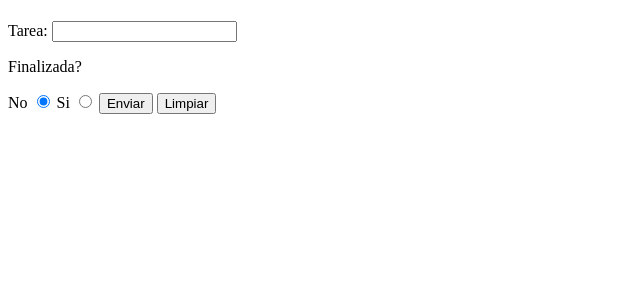
After one commit to jnatmed/to-do-list-paw, a PHP site: page /new.task.view.php in a window 1280 px wide. The commit adds this page. Shown: the top 300 px of the page, without its empty margins (0-640 px from the left). Run offline with PHP 8.4, Linux system fonts and the light colour scheme; data that the repository does not hold is empty.

Commit message:
Iteracion 4: Form alta task, procesa POST, revisa ruta en , rutea con ifs

```diff
--- a/index.view.php
+++ b/index.view.php
@@ -8,6 +8,11 @@
         <h1><?= $nombre_lista ?></h1>
     </header>
     <main>
+        <section id="mensajes">
+            <?php foreach ($mensajes_usuario as $mensaje) : ?>
+                <p><?= $mensaje ?></p>
+            <?php endforeach ?>
+        </section>
         <section id="pendientes">
             <h1>Tareas Pendientes</h1>
             <ul>
--- /dev/null
+++ b/new.task.view.php
@@ -0,0 +1,24 @@
+<!DOCTYPE html>
+<html>
+<head>
+    <title><?= $dueño ?> To-Do List</title>
+</head>
+<body>
+    <header>
+        <h1><?= $nombre_lista ?></h1>
+    </header>
+    <main>
+        <form action="/save_task" method="POST">
+            <label for="descripcion">Tarea: </label>
+            <input type="text" name="descripcion" id="descripcion">
+            <p>Finalizada?</p>
+            <label for="no_finalizada">No</label>
+            <input type="radio" name="finalizada" value="no" id="no_finalizada" checked="checked">
+            <label for="si_finalizada">Si</label>
+            <input type="radio" name="finalizada" value="si" id="si_finalizada">
+            <input type="submit" name="enviar" value="Enviar">
+            <input type="reset" name="limpiar" value="Limpiar">
+        </form>
+    </main>
+</body>
+</html>
```
Also changed, not shown: index.php (+17 -3 lines).
